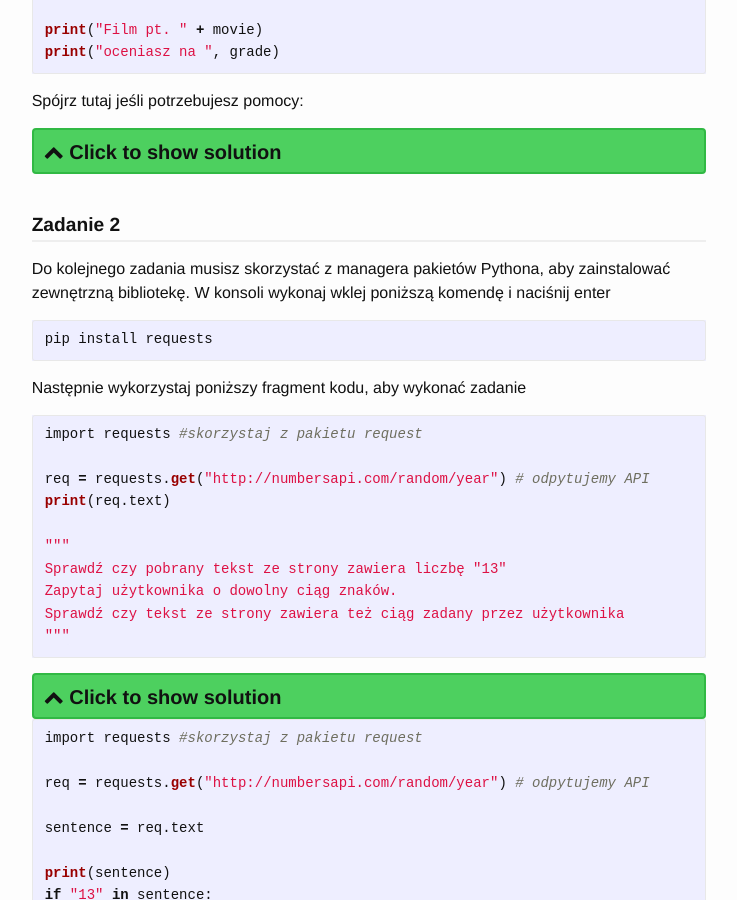
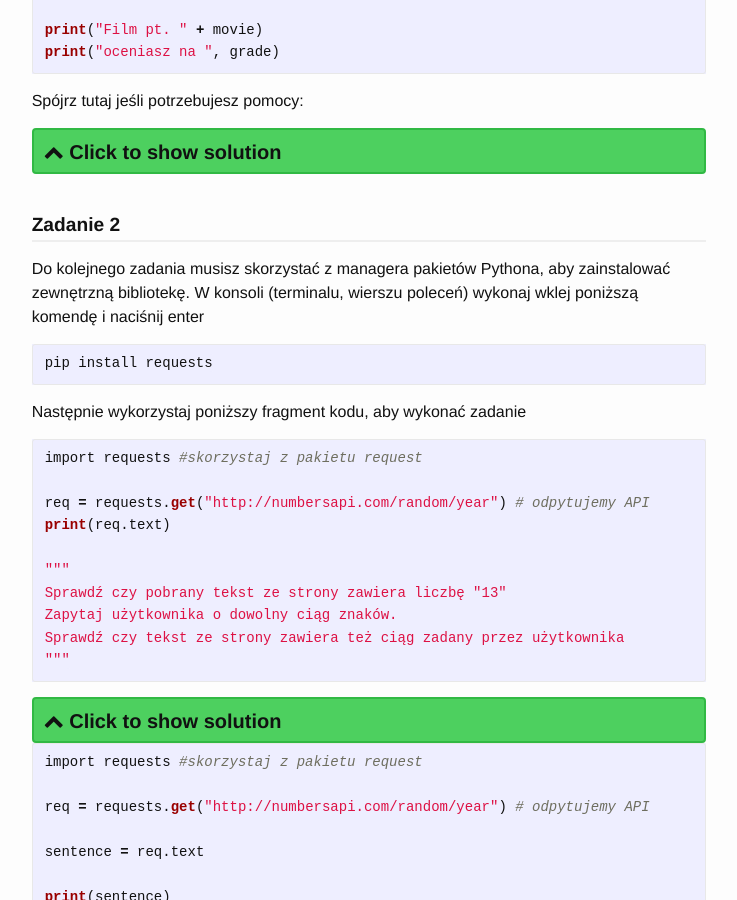
Before and after one commit to doITforAlex/Python-od-podstaw, a Jekyll site: the page built from _steps/step7-instrukcje-warunkowe.md, in a window 1280 px wide and 900 px high, scrolled down 3996 px. Shown: the whole window, without its empty margins (385-1122 px from the left). Built offline with Jekyll 4.4.1, drawn with Linux system fonts in a browser that asks for light colours; nearby versions of some CDN libraries.

Commit message:
add instruction

````diff
--- a/_steps/step7-instrukcje-warunkowe.md
+++ b/_steps/step7-instrukcje-warunkowe.md
@@ -187,7 +187,7 @@ else:
 
 #### Zadanie 2
 
-Do kolejnego zadania musisz skorzystać z managera pakietów Pythona, aby zainstalować zewnętrzną bibliotekę. W konsoli wykonaj wklej  poniższą komendę i naciśnij enter
+Do kolejnego zadania musisz skorzystać z managera pakietów Pythona, aby zainstalować zewnętrzną bibliotekę. W konsoli (terminalu, wierszu poleceń) wykonaj wklej  poniższą komendę i naciśnij enter
 
 ```
 pip install requests
````
Also changed, not shown: 1 other file.
